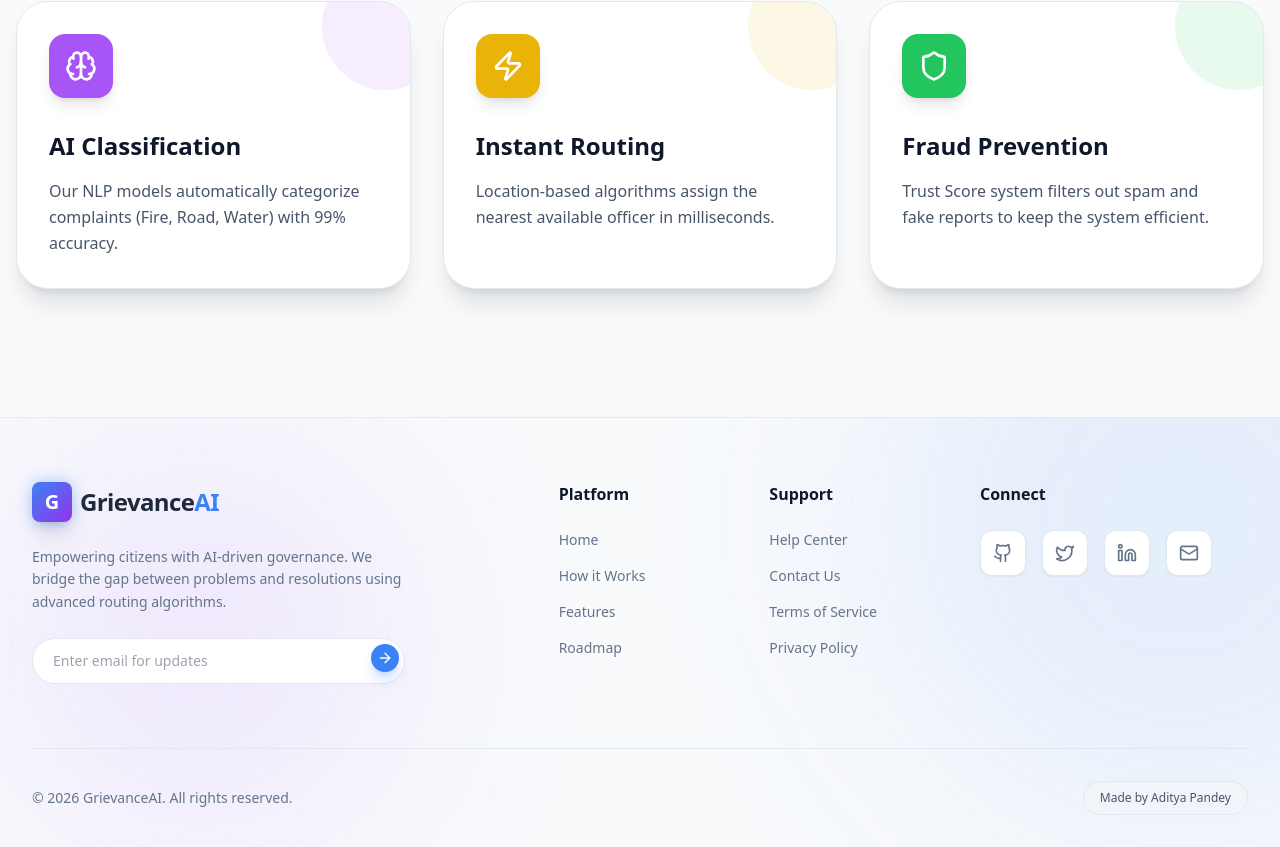
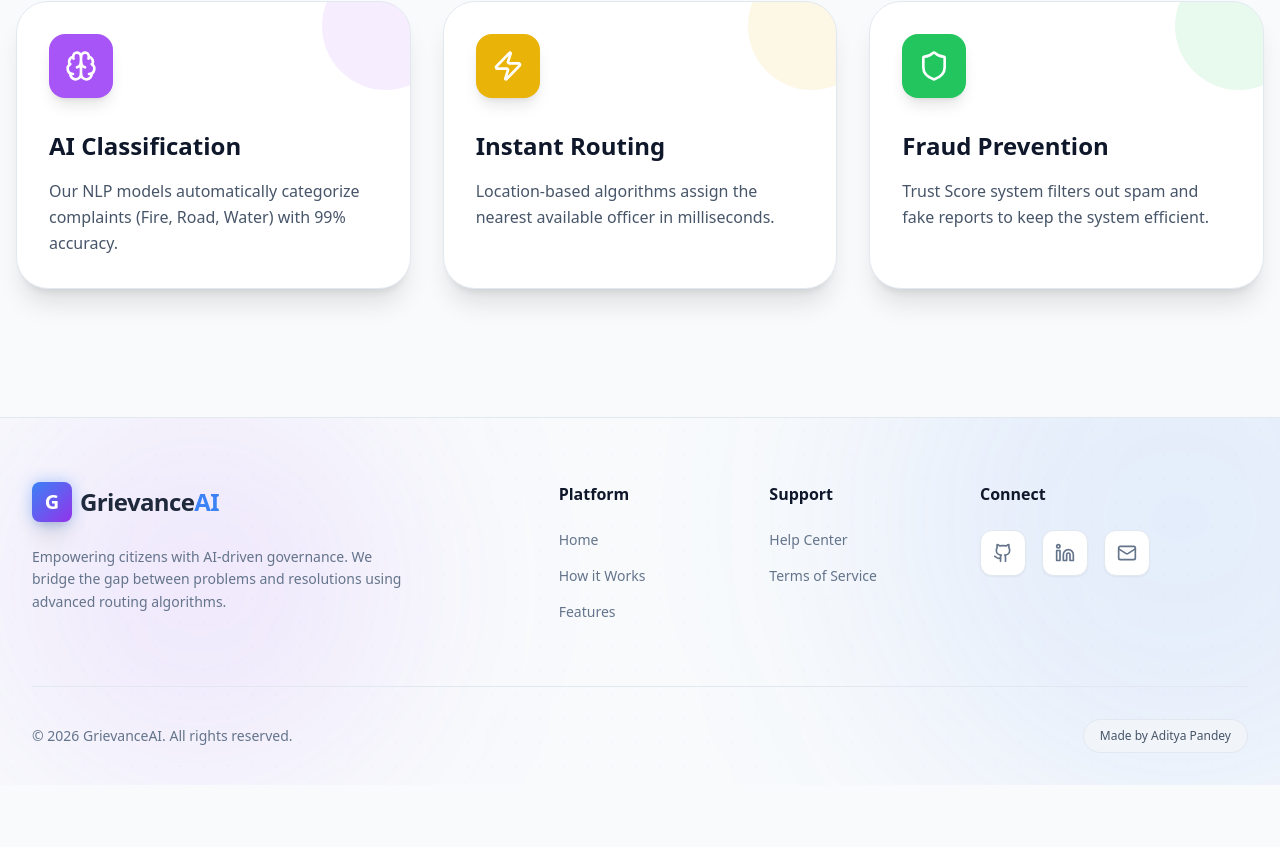
Before and after one commit to Aditya06pandey1368/AI-Grievance-System, a React (Vite) app in the folder client/: page / in a window 1280 px wide. Shown: the part 1174-2021 px from the top of the page. After the commit the page ends 1959 px from the top, so only its background shows below. Built offline with nearby package versions, Linux system fonts and the light colour scheme.

Commit message:
Updated Footer

```diff
--- a/client/src/components/layout/Footer.jsx
+++ b/client/src/components/layout/Footer.jsx
@@ -38,17 +38,7 @@ const Footer = () => {
               Empowering citizens with AI-driven governance. We bridge the gap between problems and resolutions using advanced routing algorithms.
             </p>
 
-            {/* Newsletter Input */}
-            <div className="relative mt-4">
-              <input
-                type="email"
-                placeholder="Enter email for updates"
-                className="w-full bg-white dark:bg-slate-800/50 border border-slate-200 dark:border-slate-700 rounded-full py-3 pl-5 pr-12 text-sm focus:outline-none focus:ring-2 focus:ring-primary-500/50 transition-all"
-              />
-              <button className="absolute right-1.5 top-1.5 p-1.5 bg-primary-500 rounded-full text-white hover:bg-primary-600 transition-colors shadow-lg shadow-primary-500/30">
-                <ArrowRight className="w-4 h-4" />
-              </button>
-            </div>
+
           </div>
 
           {/* Links Column 1 */}
@@ -58,7 +48,6 @@ const Footer = () => {
               <li><Link to="/" className="hover:text-primary-500 transition-colors">Home</Link></li>
               <li><Link to="/about" className="hover:text-primary-500 transition-colors">How it Works</Link></li>
               <li><Link to="/features" className="hover:text-primary-500 transition-colors">Features</Link></li>
-              <li><Link to="/roadmap" className="hover:text-primary-500 transition-colors">Roadmap</Link></li>
             </ul>
           </div>
 
@@ -67,9 +56,7 @@ const Footer = () => {
             <h3 className="font-bold text-slate-900 dark:text-white mb-6">Support</h3>
             <ul className="space-y-4 text-sm text-slate-500 dark:text-slate-400">
               <li><Link to="/faq" className="hover:text-primary-500 transition-colors">Help Center</Link></li>
-              <li><Link to="/contact" className="hover:text-primary-500 transition-colors">Contact Us</Link></li>
               <li><Link to="/terms" className="hover:text-primary-500 transition-colors">Terms of Service</Link></li>
-              <li><Link to="/privacy" className="hover:text-primary-500 transition-colors">Privacy Policy</Link></li>
             </ul>
           </div>
 
@@ -78,7 +65,6 @@ const Footer = () => {
             <h3 className="font-bold text-slate-900 dark:text-white mb-6">Connect</h3>
             <div className="flex gap-4">
               <SocialButton icon={<Github className="w-5 h-5" />} href="#" label="Github" />
-              <SocialButton icon={<Twitter className="w-5 h-5" />} href="#" label="Twitter" />
               <SocialButton icon={<Linkedin className="w-5 h-5" />} href="#" label="LinkedIn" />
               <SocialButton icon={<Mail className="w-5 h-5" />} href="#" label="Email" />
             </div>
```
